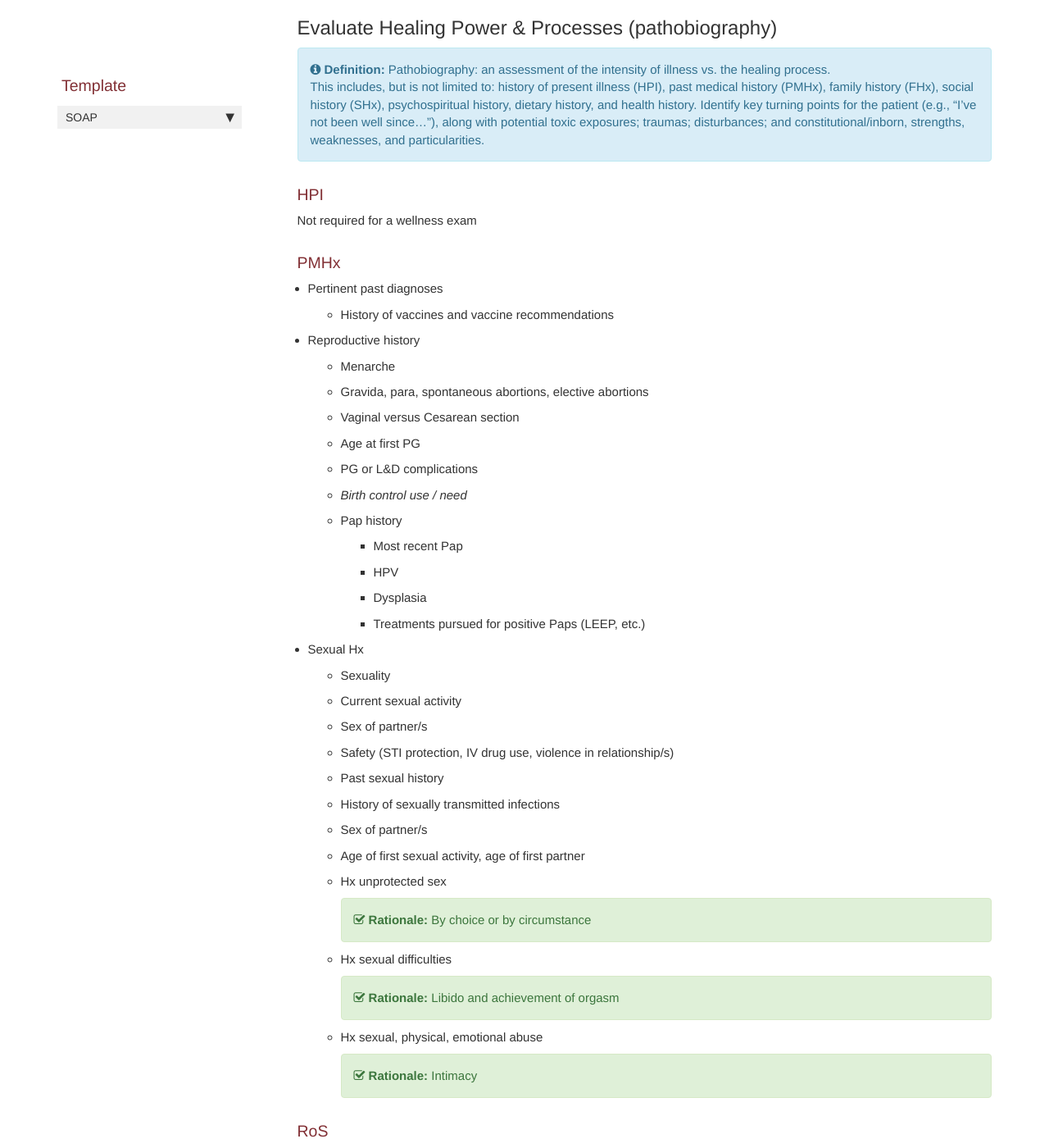
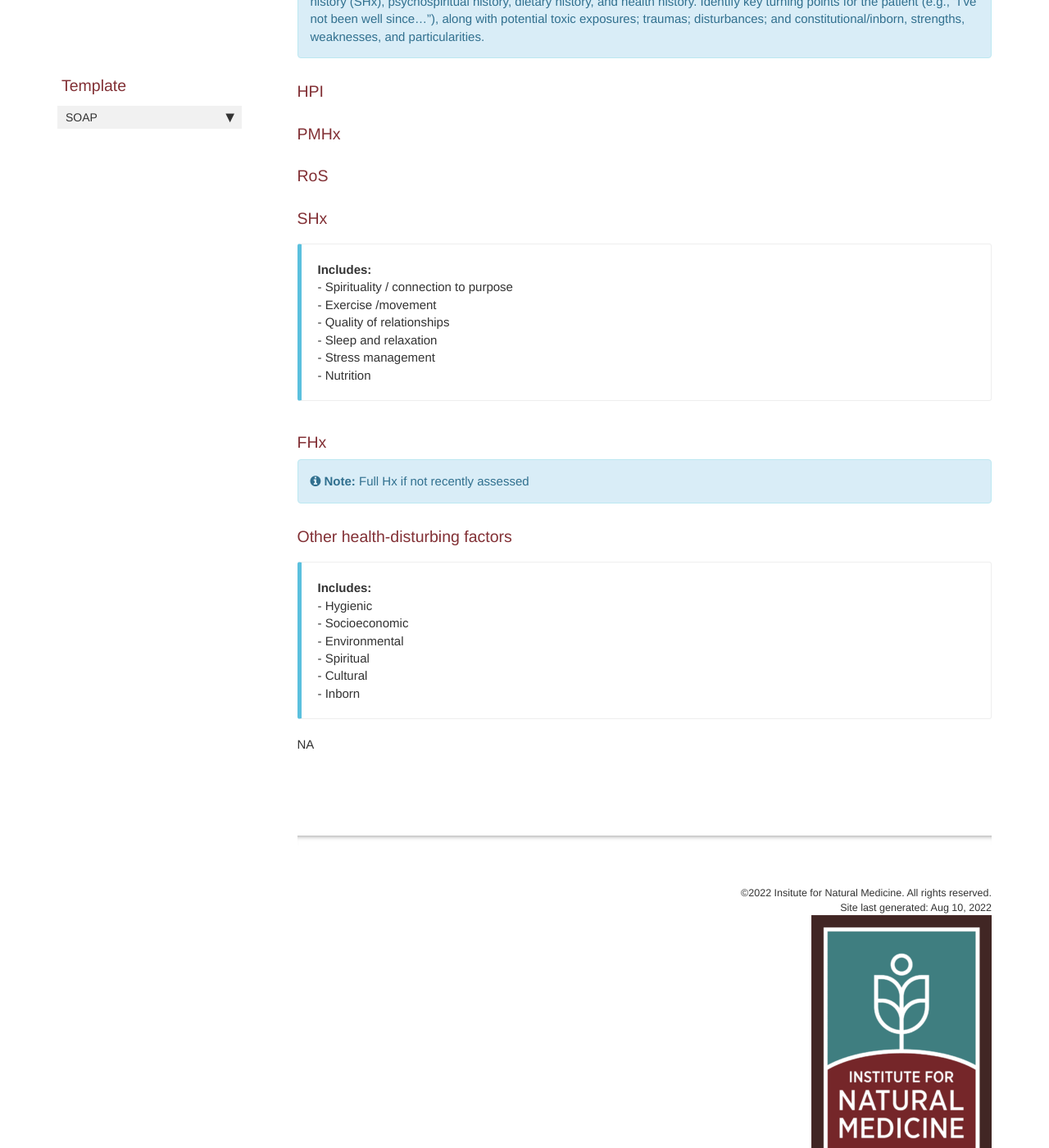
Before and after one commit to naturemed/naturemed.github.io, a Jekyll site: the page built from pages/epa/000_template/epa_subjective.md, in a window 1280 px wide and 1400 px high, scrolled down 1925 px. Shown: the whole window at 82% size. Built offline with Jekyll 4.4.1, drawn with Linux system fonts in a browser that asks for light colours; comment, search, counter and statistics services are not loaded; some of the changed text lies outside the part shown.

Commit message:
template cleanup

```diff
--- a/pages/epa/000_template/epa_subjective.md
+++ b/pages/epa/000_template/epa_subjective.md
@@ -28,10 +28,7 @@ NA
 ### Assess vital force, direction, pattern
 {% include definition.html content= 'Vis medicatrix naturae: "an inherent self-healing process in people that is ordered and intelligent. Naturopathic physicians act to identify and remove obstacles to healing and recovery, and to facilitate and augment this inherent self-healing process." [AANP, 2022](https://naturopathic.org/page/PrinciplesNaturopathicMedicine?&hhsearchterms=%22vis+and+medicatrix+and+naturae%22))' %}
 
-- Comprehensive  chronology of patient health and experience of illness
-  - Antecedents
-  - Triggers
-  - Mediators
+
 
 #### Expected Competencies
 {% include callout.html content= "Listens intentionally and retells patient’s story in a way that facilitates the therapeutic alliance. Approach to patient is:<br>- efficient<br>- professional<br>- compassionate" type="danger" %}
@@ -42,71 +39,23 @@ NA
 {% include definition.html content= 'Pathobiography: an assessment of the intensity of illness vs. the healing process.<br> This includes, but is not limited to: history of present illness (HPI), past medical history (PMHx), family history (FHx), social history (SHx), psychospiritual history, dietary history, and  health history. Identify key turning points for the patient (e.g., “I’ve  not  been well since…”), along with potential toxic exposures; traumas; disturbances; and constitutional/inborn, strengths, weaknesses, and particularities.' %}
 
 ### HPI
-Not required for a wellness exam
+
 
 ### PMHx
-- Pertinent past diagnoses
-  - History of vaccines and vaccine recommendations
-- Reproductive history
-  - Menarche
-  - Gravida, para, spontaneous abortions, elective abortions
-  - Vaginal versus Cesarean section
-  - Age at first PG
-  - PG or L&D complications
-  - *Birth control use / need*
-  - Pap history
-    - Most recent Pap
-    - HPV
-    - Dysplasia
-    - Treatments pursued for positive Paps (LEEP, etc.)
 
-- Sexual Hx
-  - Sexuality
-  - Current sexual activity
-  - Sex of partner/s
-  - Safety (STI protection, IV drug use, violence in relationship/s)
-  - Past sexual history
-  - History of sexually transmitted infections
-  - Sex of partner/s
-  - Age of first sexual activity, age of first partner
-  - Hx unprotected sex
-    {% include rationale.html content= 'By choice or by circumstance' %}
-  - Hx sexual difficulties
-    {% include rationale.html content= 'Libido and achievement of orgasm' %}
-  - Hx sexual, physical, emotional abuse
-    {% include rationale.html content= 'Intimacy' %}
 
 
 ### RoS
-- Full ROS
-  - Current gynecological concerns - if abnormal
-- Emphasize LMP
-- Ask pertinent follow-up questions
-- Abnormal but non-urgent O/E or identified in ROS can be fully worked up and assessed at ROC
+
 
 ### SHx
  {% include callout.html content="**Includes:**<br>- Spirituality / connection to purpose<br> - Exercise /movement<br> - Quality of relationships<br> - Sleep and relaxation<br> - Stress management<br> - Nutrition" type="info" %}
-- Poor diet
-- Inadequate hydration
-- Inadequate sleep
-- Substance use
-  - Caffeine
-  - Alcohol
-  - Smoking/tobacco
-  - Recreational drugs
-- Digestion/toxemia
+
 
 
 ### FHx
 {% include note.html content= 'Full Hx if not recently assessed' %}
-- Genotype
-- Congenital issues
-- Intrauterine (prenatal)
-  - Maternal nutrition
-  - Maternal lifestyle
-  - Maternal toxic exposures
-  - Maternal psycho-emotional health
-  - Maternal constitution
+
 
 ### Other health-disturbing factors
 {% include callout.html content="**Includes:**<br>- Hygienic<br>- Socioeconomic<br>- Environmental<br>- Spiritual<br>- Cultural<br>- Inborn" type="info" %}
```
Also changed, not shown: pages/epa/000_template/epa_assessment.md (+2 -16 lines), pages/epa/000_template/epa_objective.md (+7 -36 lines), pages/epa/001/epa_objective.md (+1 -11 lines).
